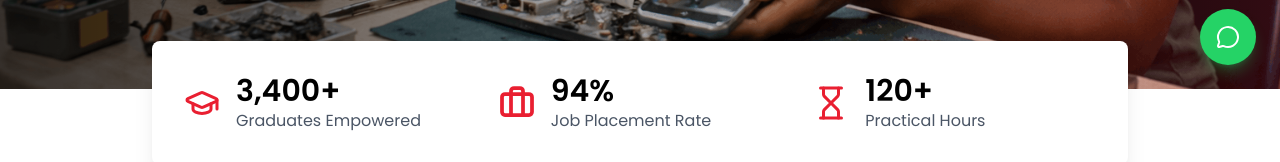
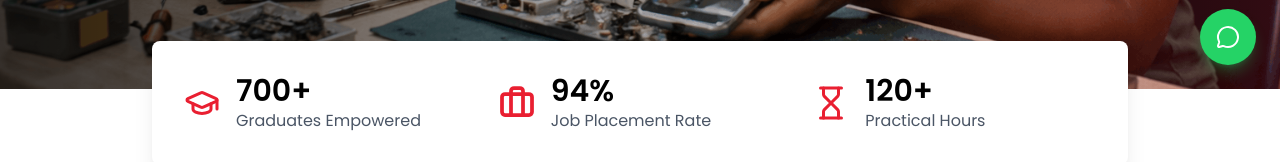
Before and after one commit to gladwineouma/icure-website, a React (Vite) app: page / in a window 1280 px wide. Shown: the part 711-873 px from the top of the page. Built offline with nearby package versions, Linux system fonts and the light colour scheme; no server answers; the HTML template or start-up script is replaced by a standard one.

Commit message:
Fixed courses links on the footer

```diff
--- a/src/components/HeroSection/index.jsx
+++ b/src/components/HeroSection/index.jsx
@@ -59,7 +59,7 @@ export default function HeroSection() {
             <GraduationCap size={36} className="text-[#E91F31]" />
             <div>
               <h3 className="text-2xl md:text-3xl font-semibold">
-                <CountUp end={3400} duration={2.5} enableScrollSpy scrollSpyOnce />+
+                <CountUp end={700} duration={3.5} enableScrollSpy scrollSpyOnce />+
               </h3>
               <p className="text-gray-600">Graduates Empowered</p>
             </div>
```
